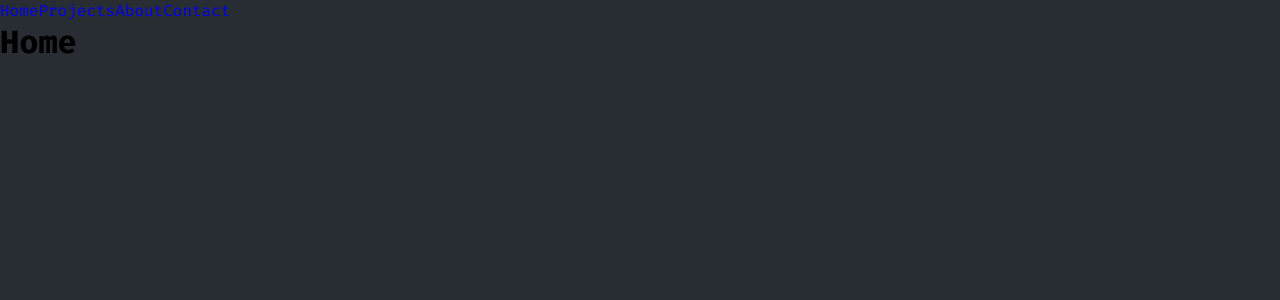
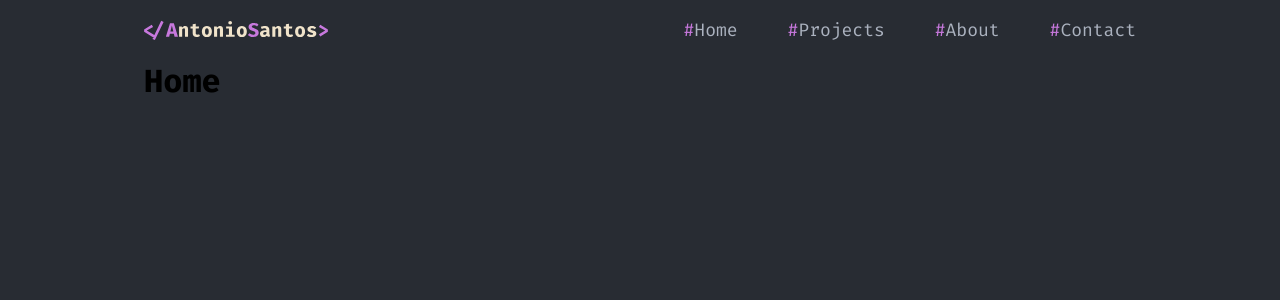
Before and after one commit to AntonioSantosBJPE/PortfolioAntonioSantos, a React (Vite) app: page / in a window 1280 px wide. Shown: the top 300 px of the page. Built offline with nearby package versions, Linux system fonts and the light colour scheme.

Commit message:
feat: creates the styling of the Header component

```diff
--- a/package.json
+++ b/package.json
@@ -9,6 +9,7 @@
     "preview": "vite preview"
   },
   "dependencies": {
+    "hamburger-react": "^2.5.0",
     "react": "^18.2.0",
     "react-dom": "^18.2.0",
     "react-router-dom": "^6.6.1",
--- a/src/components/Header/index.jsx
+++ b/src/components/Header/index.jsx
@@ -1,15 +1,57 @@
 import { Link, Outlet } from "react-router-dom";
+import { StyledMenu, StyledContainerOutlat } from "./style";
+import { Sling } from "hamburger-react";
+import logo from "../../assets/logo.svg";
+import { useState, useEffect } from "react";
+
 export const Header = () => {
+  const [menuBurgerIsOpen, setMenuBurgerIsOpen] = useState(false);
+
+  const closeMenu = () => {
+    setMenuBurgerIsOpen(false);
+  };
+  const resizeWindow = () => {
+    closeMenu();
+  };
+
+  useEffect(() => {
+    window.addEventListener("resize", resizeWindow);
+
+    return () => {
+      window.removeEventListener("resize", resizeWindow);
+    };
+  }, []);
+
   return (
     <>
-      <nav>
-        <Link to="/">Home</Link>
-        <Link to="/projects">Projects</Link>
-        <Link to="/about">About</Link>
-        <Link to="/contact">Contact</Link>
-      </nav>
-
-      <Outlet />
+      <StyledMenu isOpen={menuBurgerIsOpen}>
+        <img src={logo} alt="" />
+        <nav>
+          <Link to="/" onClick={closeMenu}>
+            <span>#</span>Home
+          </Link>
+          <Link to="/projects" onClick={closeMenu}>
+            <span>#</span>Projects
+          </Link>
+          <Link to="/about" onClick={closeMenu}>
+            <span>#</span>About
+          </Link>
+          <Link to="/contact" onClick={closeMenu}>
+            <span>#</span>Contact
+          </Link>
+        </nav>
+        <Sling
+          label="Show menu"
+          hideOutline={false}
+          rounded
+          color="#ABB2BF"
+          toggled={menuBurgerIsOpen}
+          toggle={setMenuBurgerIsOpen}
+        />
+      </StyledMenu>
+      <StyledContainerOutlat>
+        <Outlet />
+      </StyledContainerOutlat>
     </>
   );
 };
--- a/src/components/Header/style.js
+++ b/src/components/Header/style.js
@@ -0,0 +1,96 @@
+import styled from "styled-components";
+
+export const StyledMenu = styled.header`
+  width: 100%;
+  max-width: 1024px;
+  height: 10vh;
+  max-height: 60px;
+
+  margin: 0 auto;
+  /* border: 1px solid white; */
+
+  display: flex;
+  align-items: center;
+  justify-content: space-between;
+
+  position: relative;
+
+  img {
+    padding-left: 16px;
+    width: 200px;
+    height: 35px;
+  }
+
+  div:nth-child(3) {
+    margin-right: 6px;
+  }
+  nav {
+    display: flex;
+    flex-direction: column;
+    align-items: center;
+    justify-content: space-around;
+
+    width: 100%;
+    height: 90vh;
+    background-color: var(--color-gray-2);
+
+    position: absolute;
+    top: 60px;
+    /* border: 1px solid white; */
+    padding: 80px 16px;
+    a {
+      font-weight: 500;
+      font-size: 32px;
+      line-height: 42px;
+      color: var(--color-gray-1);
+      transition: all 1s ease-in-out;
+      &:hover {
+        color: var(--color-gray-0);
+      }
+      span {
+        color: var(--color-primary);
+      }
+    }
+
+    transition: all 0.8s ease-in-out;
+
+    transform: ${({ isOpen }) => {
+      if (isOpen) {
+        return "translateY(0)";
+      } else {
+        return "translateY(-1000px)";
+      }
+    }};
+  }
+
+  @media (min-width: 768px) {
+    gap: 100px;
+    div:nth-child(3) {
+      display: none;
+    }
+    nav {
+      position: unset;
+      transform: translateY(0);
+
+      flex-direction: row;
+      justify-content: flex-end;
+      gap: 50px;
+
+      height: 100%;
+      padding: 0 16px;
+
+      a {
+        font-size: 18px;
+      }
+    }
+  }
+`;
+
+export const StyledContainerOutlat = styled.div`
+  width: 100%;
+  max-width: 1024px;
+  height: 60px;
+  padding: 0 16px;
+  margin: 0 auto;
+  /* border: 1px solid white; */
+`;
--- a/src/styles/Global.js
+++ b/src/styles/Global.js
@@ -33,7 +33,7 @@ export const GlobalStyle = createGlobalStyle`
 }
 
 body{
-  background-color: var(--color-gray-2);;
+  background-color: var(--color-gray-2);
 }
 
 
```
Also changed, not shown: src/assets/logo.svg (added), 1 other file (tests, documents, lock files or other folders).
